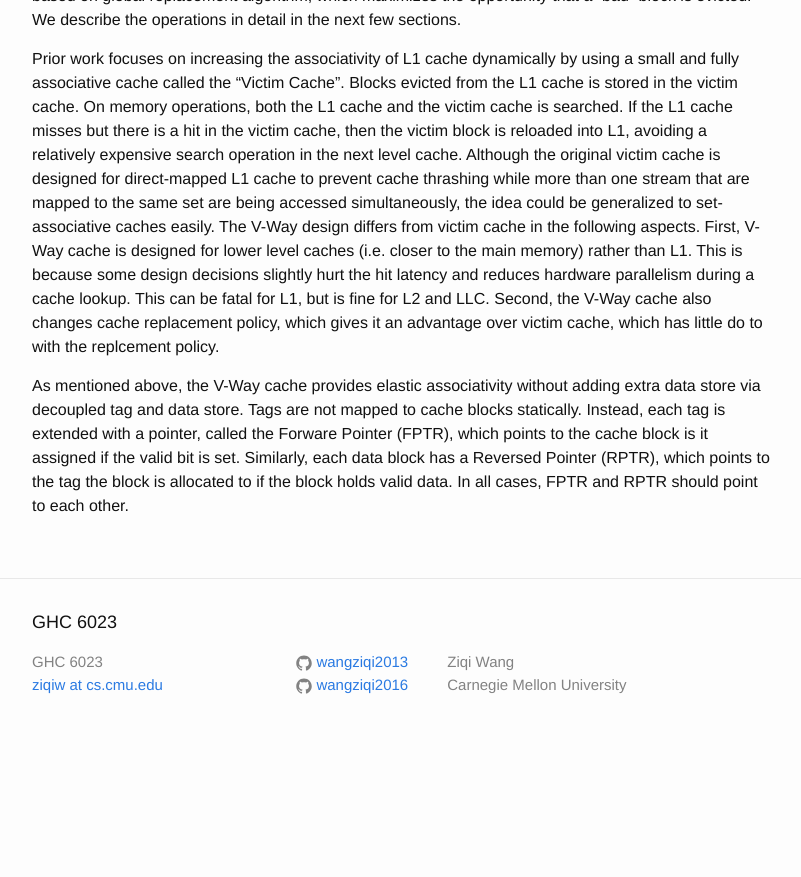
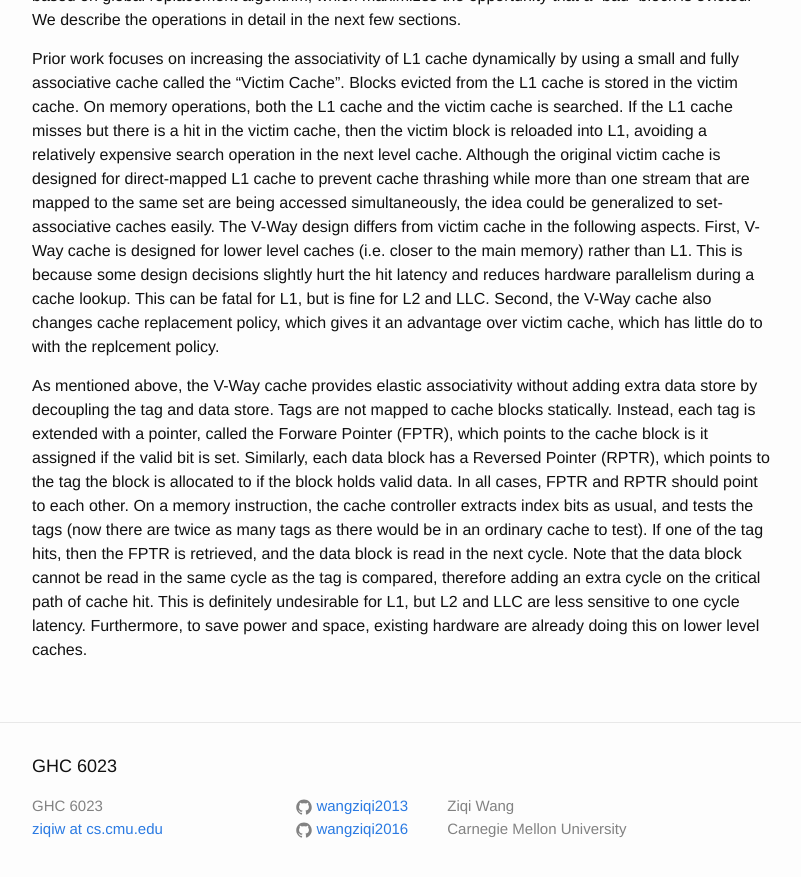
Before and after one commit to wangziqi2013/wangziqi2013.github.io, a Jekyll site: the page built from _posts/2018-06-18-v-way-cache.markdown, in a window 1280 px wide and 900 px high, scrolled down 1138 px. Shown: the top 877 px of the window, without its empty margins (238-1039 px from the left). Built offline with Jekyll 4.4.1, drawn with Linux system fonts in a browser that asks for light colours; before the commit the page ends 1894 px from its top, so only the background shows below that.

Commit message:
Adding cache hit operation

```diff
--- a/_posts/2018-06-18-v-way-cache.markdown
+++ b/_posts/2018-06-18-v-way-cache.markdown
@@ -53,8 +53,14 @@ some design decisions slightly hurt the hit latency and reduces hardware paralle
 can be fatal for L1, but is fine for L2 and LLC. Second, the V-Way cache also changes cache replacement policy,
 which gives it an advantage over victim cache, which has little do to with the replcement policy.
 
-As mentioned above, the V-Way cache provides elastic associativity without adding extra data store via
-decoupled tag and data store. Tags are not mapped to cache blocks statically. Instead, each tag is extended with
+As mentioned above, the V-Way cache provides elastic associativity without adding extra data store by
+decoupling the tag and data store. Tags are not mapped to cache blocks statically. Instead, each tag is extended with
 a pointer, called the Forware Pointer (FPTR), which points to the cache block is it assigned if the valid bit
 is set. Similarly, each data block has a Reversed Pointer (RPTR), which points to the tag the block is allocated
-to if the block holds valid data. In all cases, FPTR and RPTR should point to each other.
+to if the block holds valid data. In all cases, FPTR and RPTR should point to each other. On a memory instruction,
+the cache controller extracts index bits as usual, and tests the tags (now there are twice as many tags as
+there would be in an ordinary cache to test). If one of the tag hits, then the FPTR is retrieved, and the data block
+is read in the next cycle. Note that the data block cannot be read in the same cycle as the tag is compared, therefore
+adding an extra cycle on the critical path of cache hit. This is definitely undesirable for L1, but L2 and LLC are
+less sensitive to one cycle latency. Furthermore, to save power and space, existing hardware are already doing this
+on lower level caches.
```
